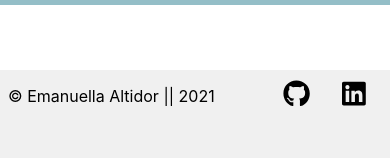
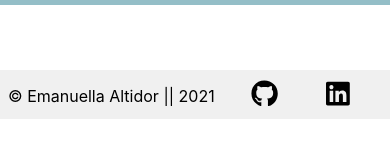
Before and after one commit to ealtidor/EAltidor_Resume, a React (Create React App) app in the folder altidor-portfolio/: page / in a window 390 px wide. Shown: the part 3102-3260 px from the top of the page. After the commit the page ends 3221 px from the top, so only its background shows below. Built offline with nearby package versions, Linux system fonts and the light colour scheme.

Commit message:
update media query for the remaining site

```diff
--- a/altidor-portfolio/src/components/Contact/Contact.css
+++ b/altidor-portfolio/src/components/Contact/Contact.css
@@ -3,6 +3,7 @@
   display: flex;
   height: 18rem;
   margin-bottom: 4rem;
+  justify-content: center;
 }
 
 .contact-container{
--- a/altidor-portfolio/src/components/Footer/Footer.css
+++ b/altidor-portfolio/src/components/Footer/Footer.css
@@ -1,7 +1,7 @@
 #footer{
   background-color: rgb(240, 240, 240);
   margin-top: 65px;
-  height: 6rem;
+  height: auto;
   display:flex;
   flex-direction: row;
   justify-content: space-between;
@@ -21,5 +21,5 @@
   color: black;
     text-decoration: none;
     padding: .5rem;
-    margin-right: 1rem;
+    margin-right: 2rem;
 }
```
